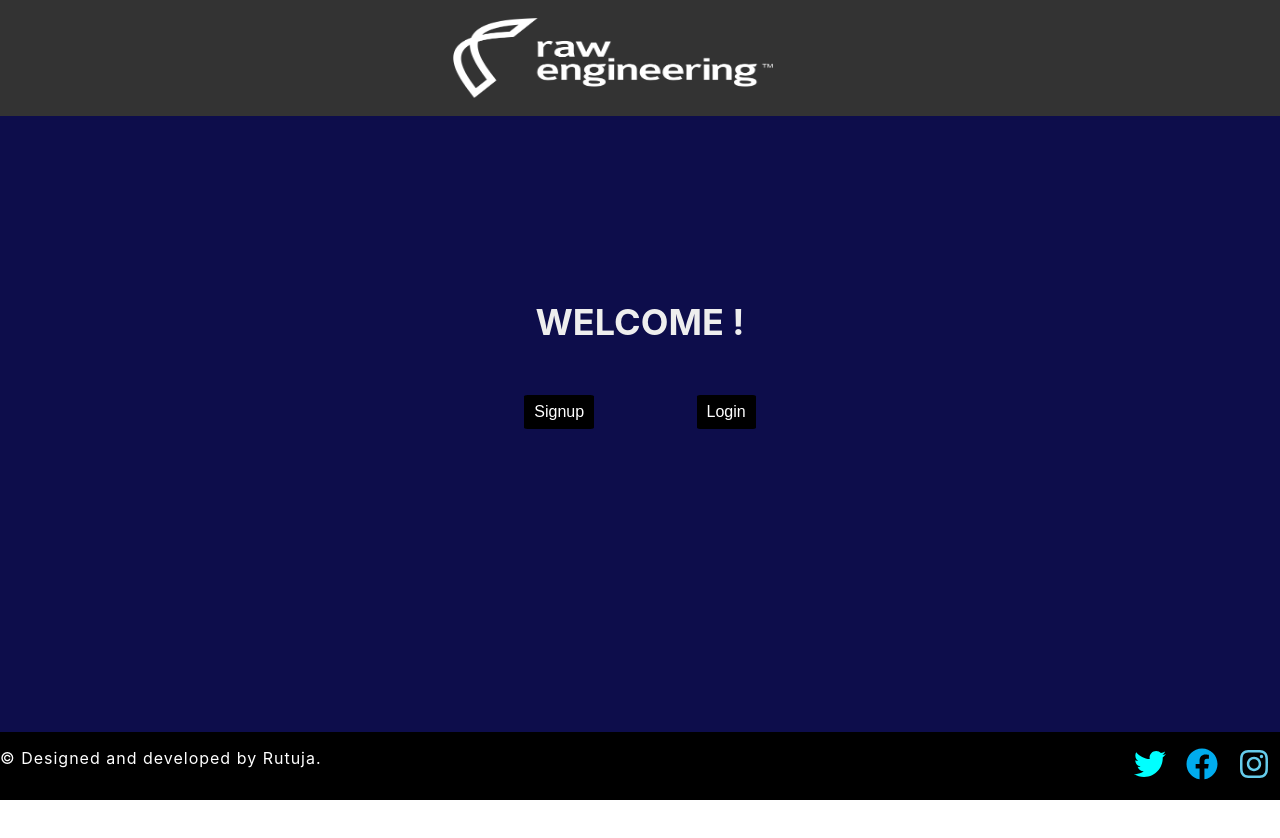
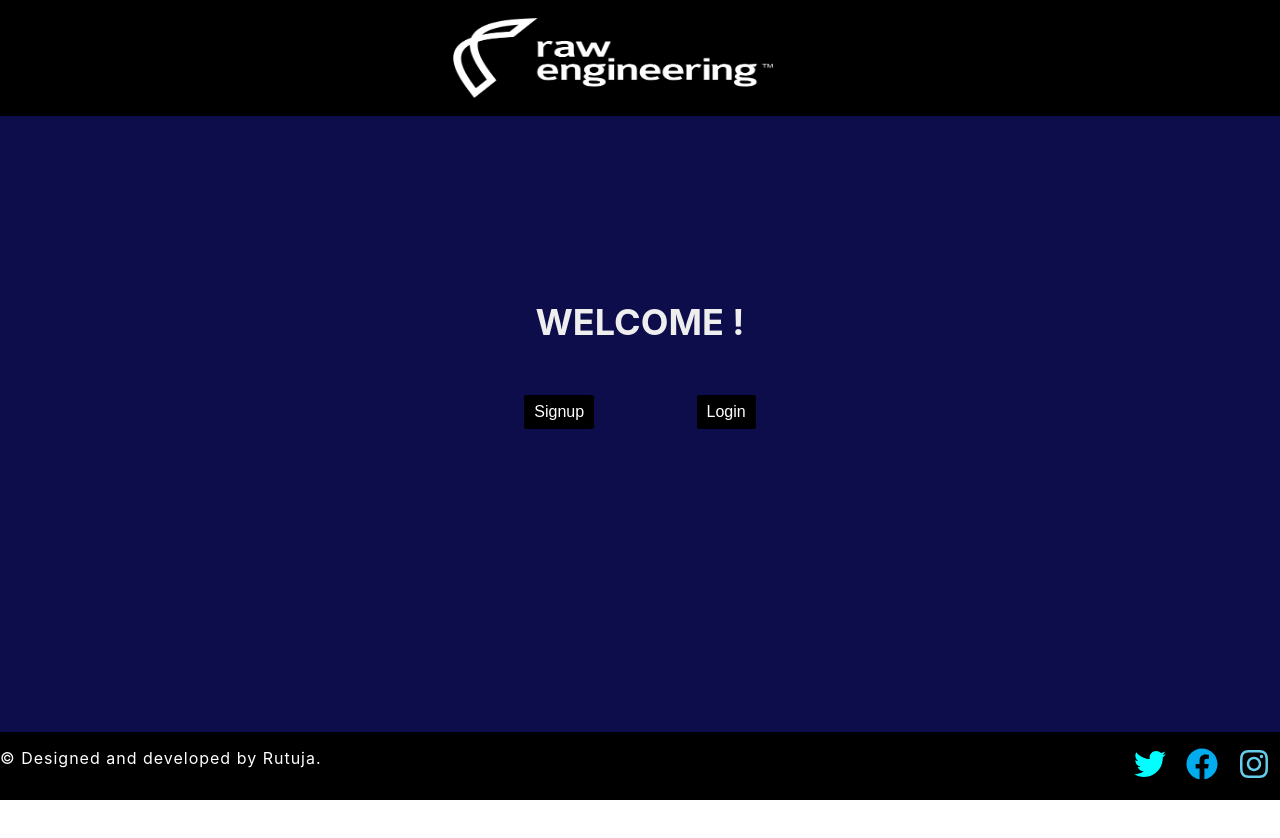
Before and after one commit to Rutuja9696/signup-login-react, a React (Create React App) app: page / in a window 1280 px wide. Shown: the top 838 px of the page. Built offline with nearby package versions, Linux system fonts and the light colour scheme.

Commit message:
modified colors

```diff
--- a/src/styles/Header.module.css
+++ b/src/styles/Header.module.css
@@ -1,5 +1,5 @@
 .header {
-  background: #333333;
+  background: black;
   display: flex;
   width: 100%;
   top: 0;
```
